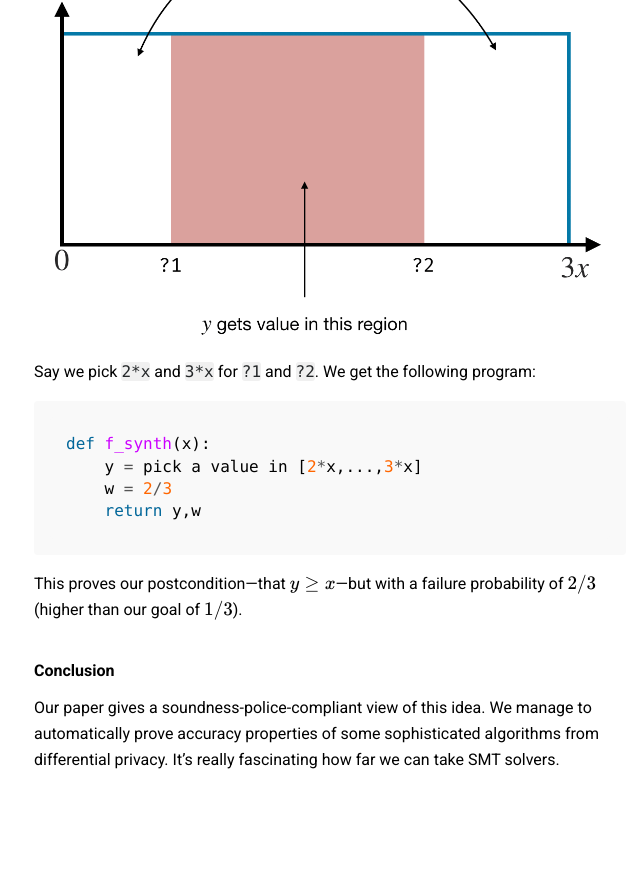
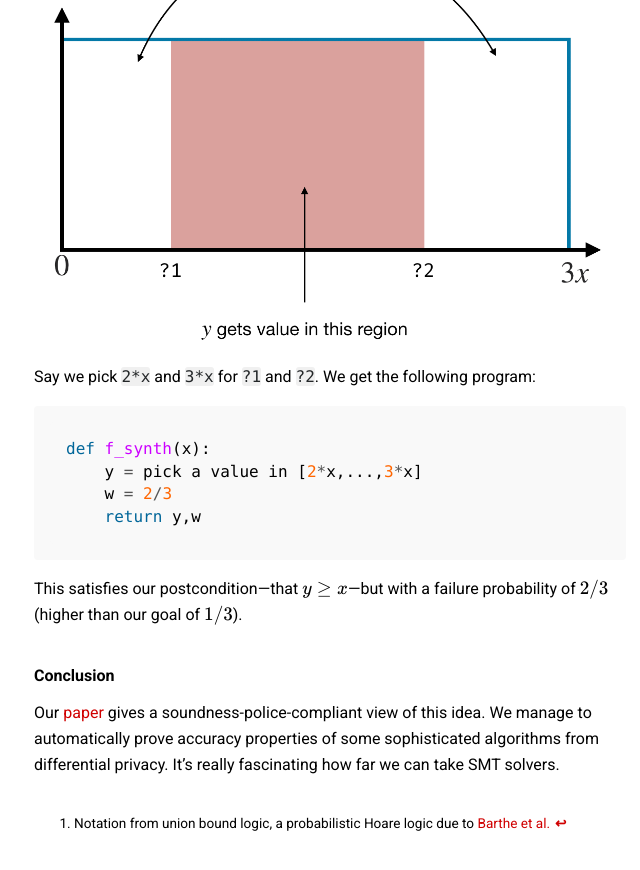
Before and after one commit to barghouthi/blog, a Jekyll site: the page built from _posts/2019-07-15-smt-probability.md, in a window 1280 px wide and 900 px high, scrolled down 3357 px. Shown: the top 870 px of the window, without its empty margins (310-950 px from the left). Built offline with Jekyll 4.4.1, drawn with Linux system fonts in a browser that asks for light colours; formulas are drawn with MathJax 3; before the commit the page ends 4194 px from its top, so only the background shows below that; some of the changed text lies outside the part shown.

Commit message:
updates to post

````diff
--- a/_posts/2019-07-15-smt-probability.md
+++ b/_posts/2019-07-15-smt-probability.md
@@ -14,7 +14,7 @@
 
 ## Classical verification
 
-To ground things, I will start with a classical (non-probabilistic) verification problem and encode it as a formula first-order.
+To ground things, I will start with a classical (non-probabilistic) verification problem and encode it as a formula in first-order logic.
 Take this program:
 
 ```python
@@ -44,13 +44,18 @@
     return y
 ```
 
-Say we want to prove the following (probabilistic) Hoare triple:
+Say we want to prove the following (probabilistic) Hoare triple:[^union-bound]
+
+[^union-bound]: Notation from union bound logic, a probabilistic Hoare logic due to [Barthe et al.](https://arxiv.org/abs/1602.05681)
 
 $$\vdash_{\color{red}{1/3}} \{x > 0\}  ~f(x)~ \{y \geq x\}$$
 
 Let's unpack this: If $x$ is positive, then $f$ returns a value of $y \geq x$, *but* there is at most a $\color{red}{1/3}$ probability of failure.
 
 This Hoare triple is intuitively valid: values of $y$ are uniformly distributed between $0$ and $3x$, so getting a value of $y \geq x$ has a failure probability of $1/3$.
+
+![Probability density function]({{site.url}}/assets/probability1.png)
+
 
 Cool. But we want to automatically establish this Hoare triple with an SMT solver.
 How? We'll get rid of probability. Adios!
@@ -116,9 +121,9 @@
     return y,w
 ```
 
-This proves our postcondition---that $y \geq  x$---but with a failure probability of $2/3$ (higher than our goal of $1/3$).
+This satisfies our postcondition---that $y \geq  x$---but with a failure probability of $2/3$ (higher than our goal of $1/3$).
 
 ## Conclusion
 
-Our paper gives a soundness-police-compliant view of this idea. We manage to automatically prove accuracy properties of some sophisticated algorithms from differential privacy.
+Our [paper](http://pages.cs.wisc.edu/~aws/papers/popl19.pdf) gives a soundness-police-compliant view of this idea. We manage to automatically prove accuracy properties of some sophisticated algorithms from differential privacy.
 It's really fascinating how far we can take SMT solvers.
````
Also changed, not shown: other parts of _posts/2019-07-15-smt-probability.md (+1 -1 lines), 1 other file.
